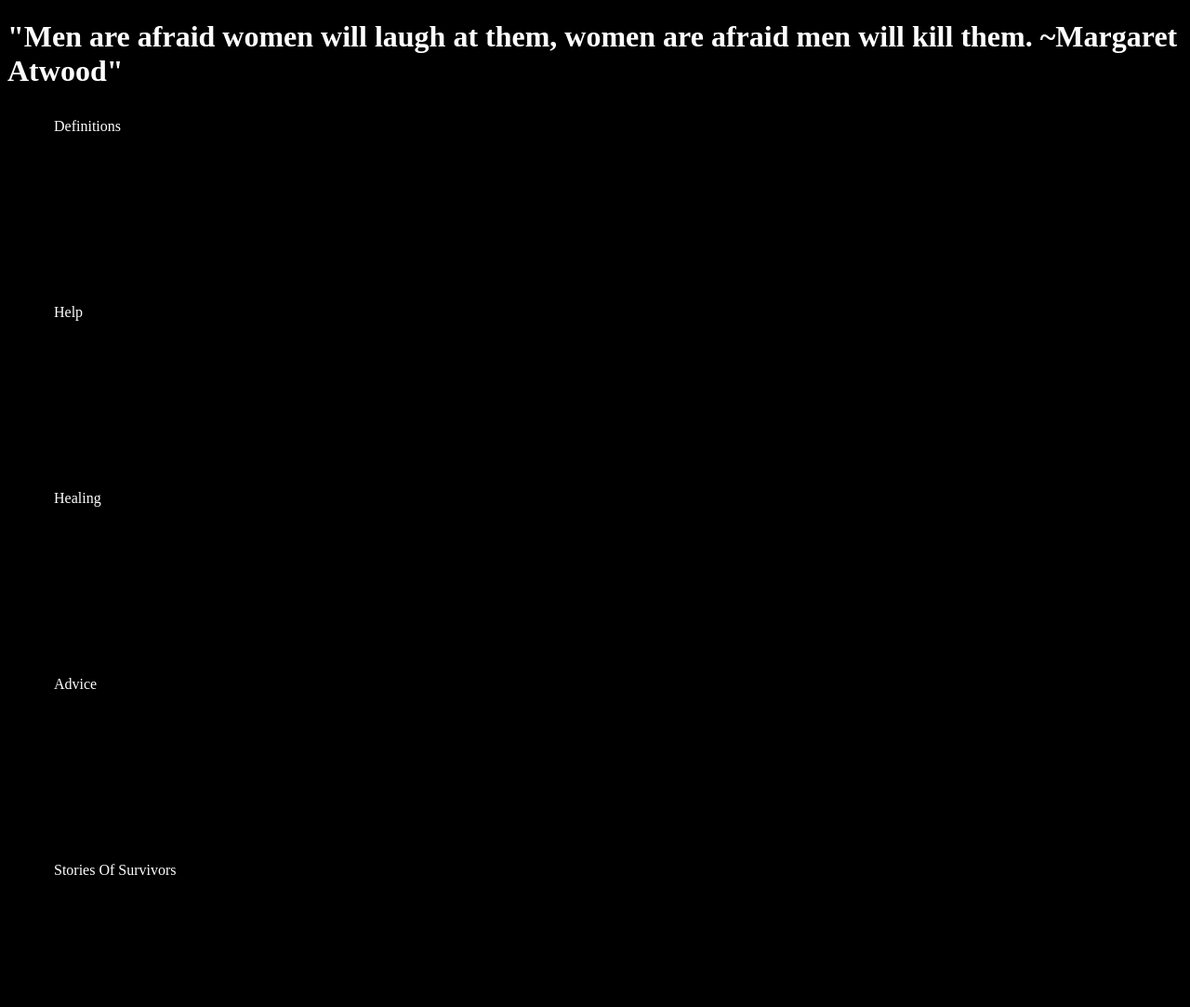
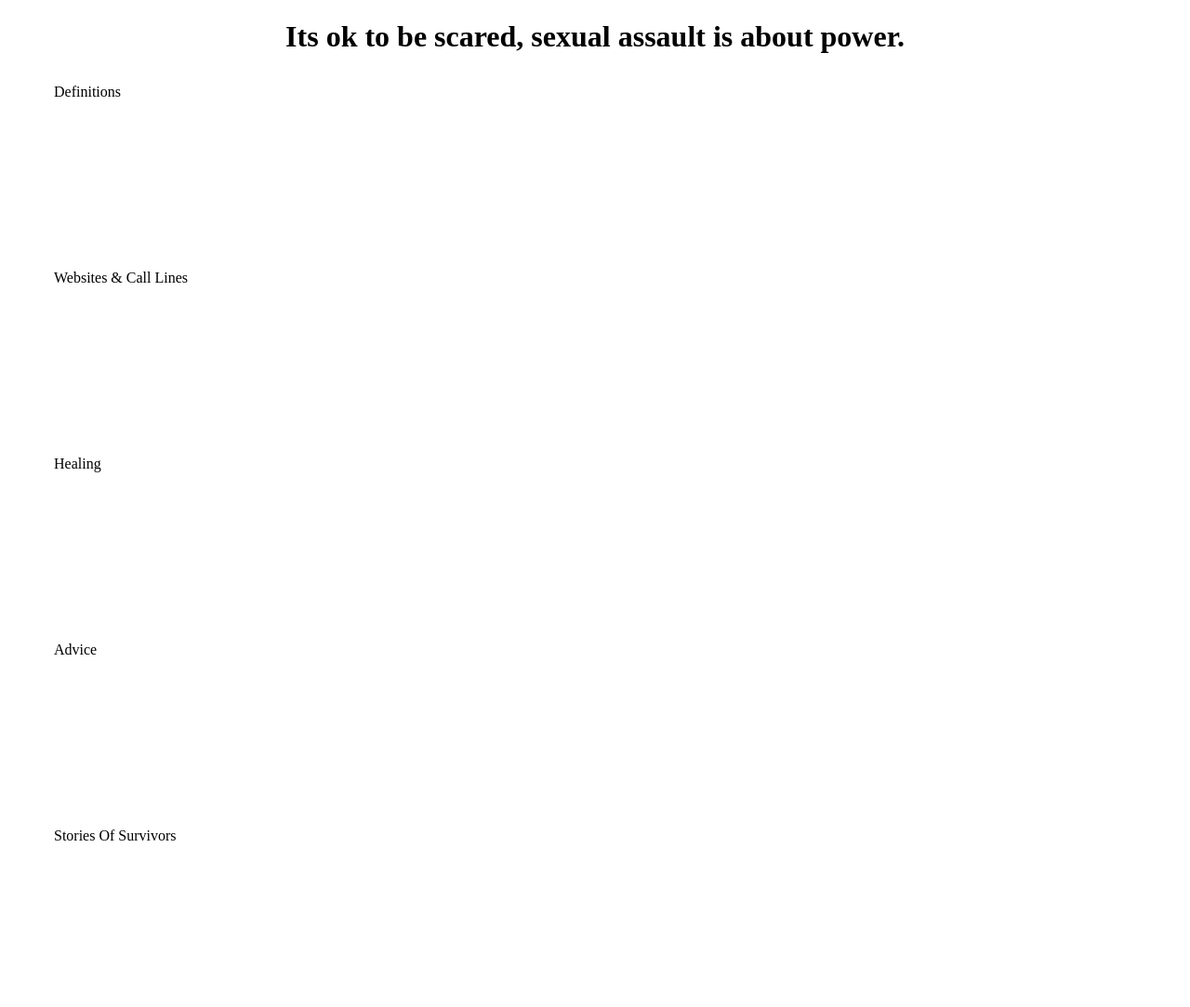
Before and after one commit to WebbyDer/WebbyDer.github.io, a plain HTML site: page final_project/index.html in a window 1280 px wide. Shown: the whole page at 93% size. Drawn offline with Linux system fonts and the light colour scheme.

Commit message:
commit final-pro3

```diff
--- /dev/null
+++ b/class-work/Final_Project3/main.css
@@ -0,0 +1,29 @@
+* {
+  box-sizing: border-box;
+}
+body, h1, h2 {
+	margin: 0;
+}
+header {
+	background: #000;
+	border-bottom: solid #ffff00;
+	overflow: auto;
+}
+h1 {
+	color: #ffff00;
+	float: left;
+    font-family: "Merriweather";
+    padding: 15px 0 15px 50px;
+}
+img{
+	height: 300px;
+	width: 300px;
+}
+
+nav {
+	overflow: auto;
+	margin-top: 20px;
+	color: #fff;
+    font-family: Oswald;
+    float: right;
+}
--- a/final_project/css/styles.css
+++ b/final_project/css/styles.css
@@ -4,18 +4,19 @@
   box-sizing: border-box;
 }
 body{
-	background-color: black;
-	color: white;
+
+
 }
 h1 {
 	background color: pink;
+  text-align: center;
 }
 .flex-item {
     height: 200px;
     padding: 10px;
     padding-left: 50px;
     width: 300px;
-
+}
 .flex-container {
-	display: block;
+	display: inline;
 }
--- a/final_project/index.html
+++ b/final_project/index.html
@@ -7,11 +7,11 @@
 
 <body>
 	<header>
-			<h1>"Men are afraid women will laugh at them, women are afraid men will kill them. ~Margaret Atwood"</h1>
+			<h1>Its ok to be scared, sexual assault is about power.</h1>
 		</header>
 	<div class="flex-container">
 		<div class="flex-item">Definitions</div>
-		<div class="flex-item">Help</div>
+		<div class="flex-item">Websites & Call Lines</div>
 		<div class="flex-item">Healing</div>
 		<div class="flex-item">Advice</div>
 		<div class="flex-item">Stories Of Survivors</div>
```
Also changed, not shown: class-work/Final_Project3/index.html (added, +37 -0 lines), homework/me.html (+1 -0 lines), class-work/Final_Project3/img/IMG_7205.jpg (added), 1 other file.
